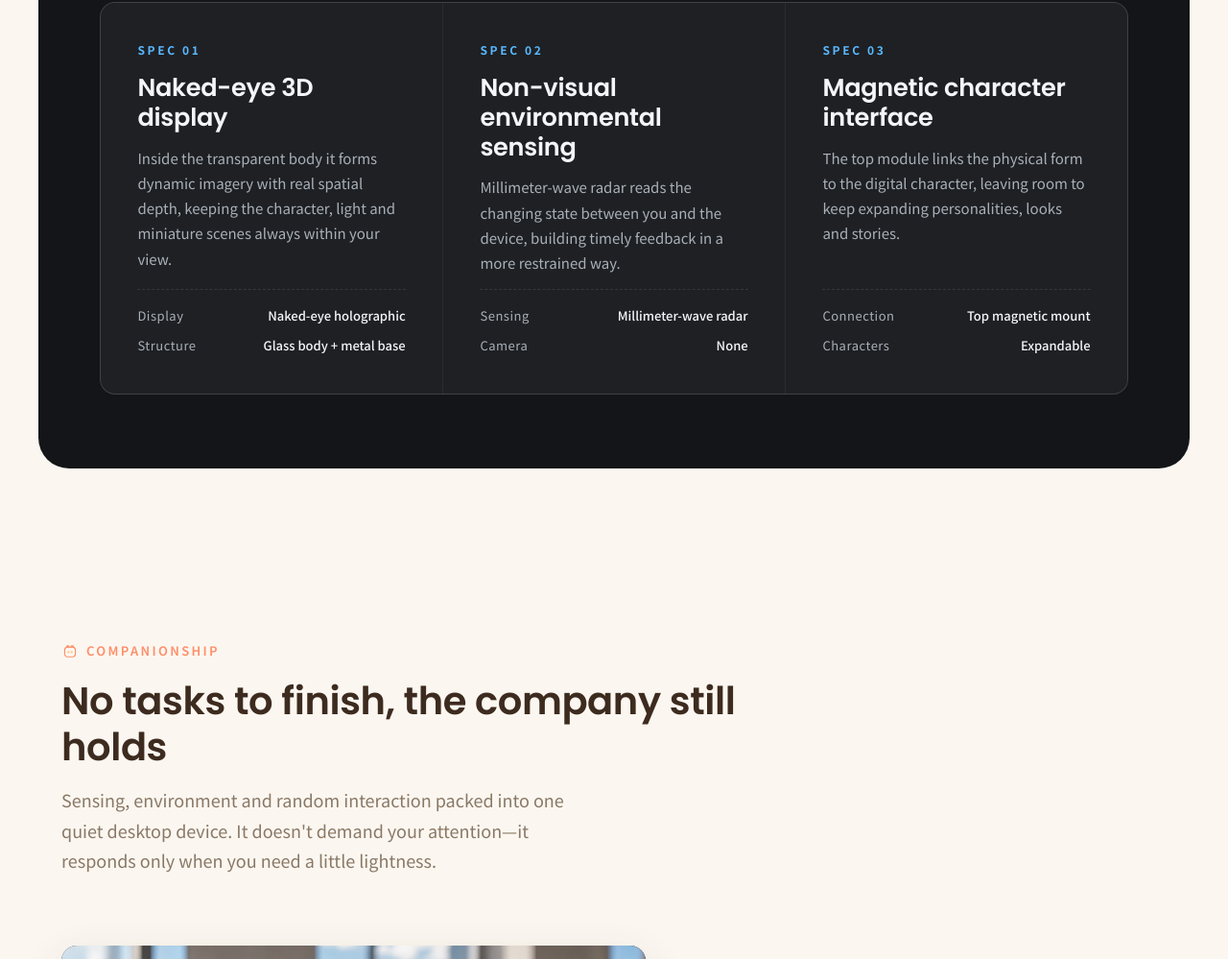
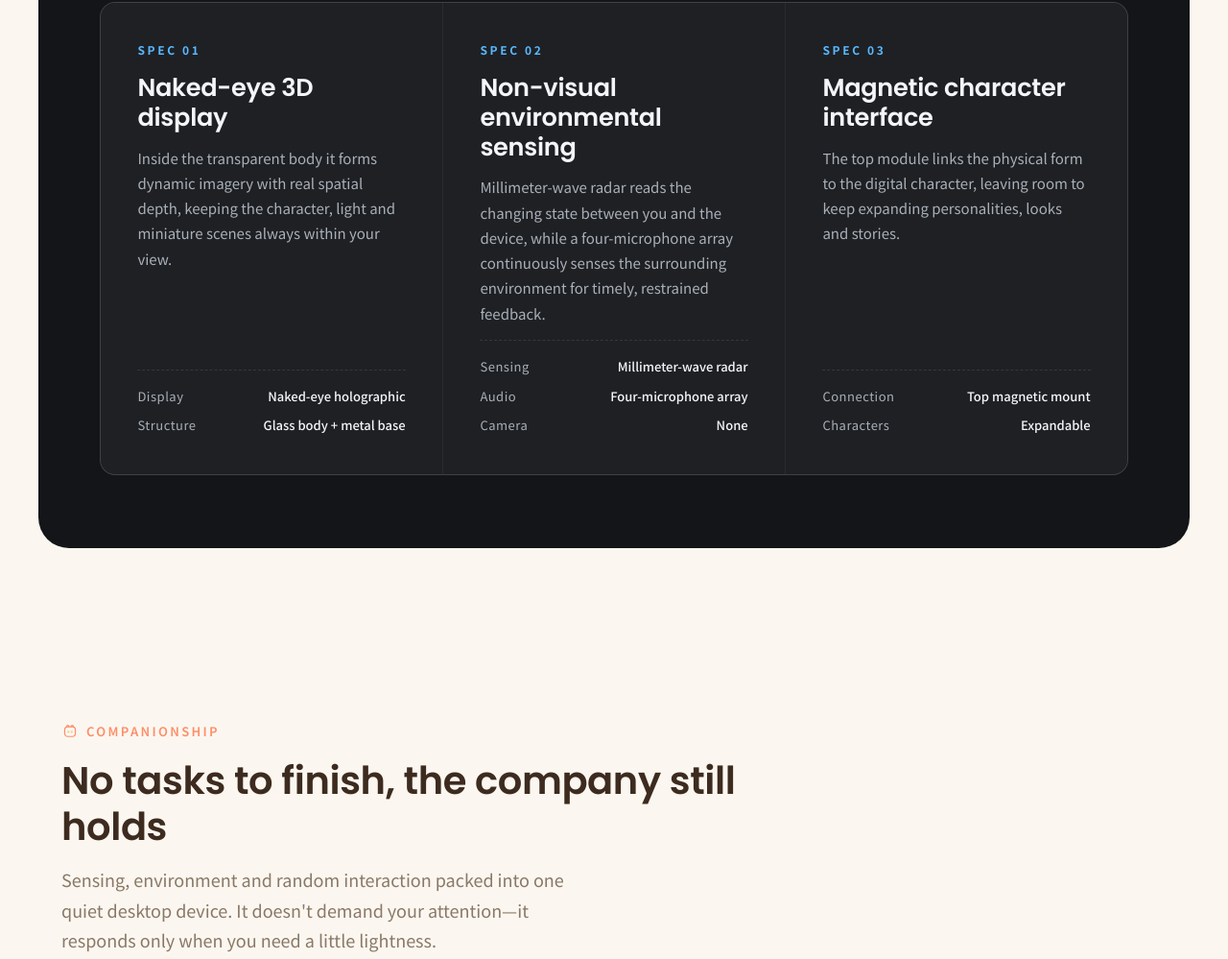
Before and after one commit to yerxiiiii/linki-site, a plain HTML site: page en/index.html in a window 1280 px wide. Shown: the part 4407-5406 px from the top of the page at 96% size. Drawn offline with Linux system fonts and the light colour scheme.

Commit message:
Update sensing specs copy

```diff
--- a/en/index.html
+++ b/en/index.html
@@ -232,9 +232,10 @@
           <article class="spec reveal">
             <span class="spec__no">SPEC 02</span>
             <h3>Non-visual environmental sensing</h3>
-            <p>Millimeter-wave radar reads the changing state between you and the device, building timely feedback in a more restrained way.</p>
+            <p>Millimeter-wave radar reads the changing state between you and the device, while a four-microphone array continuously senses the surrounding environment for timely, restrained feedback.</p>
             <dl class="spec__meta">
               <div><dt>Sensing</dt><dd>Millimeter-wave radar</dd></div>
+              <div><dt>Audio</dt><dd>Four-microphone array</dd></div>
               <div><dt>Camera</dt><dd>None</dd></div>
             </dl>
           </article>
```
Also changed, not shown: index.html (+2 -1 lines).
